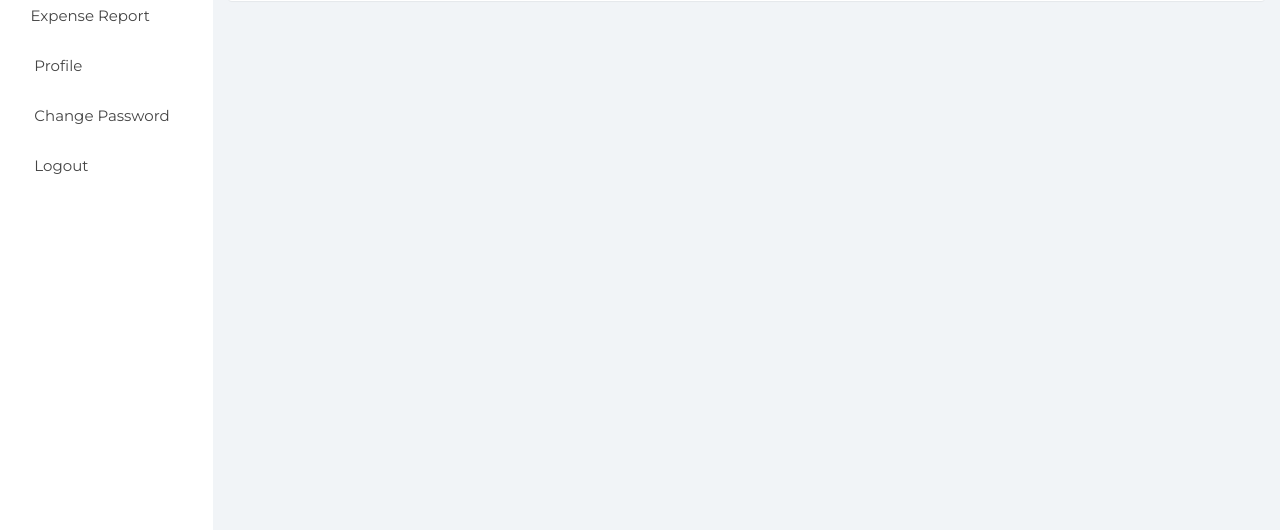
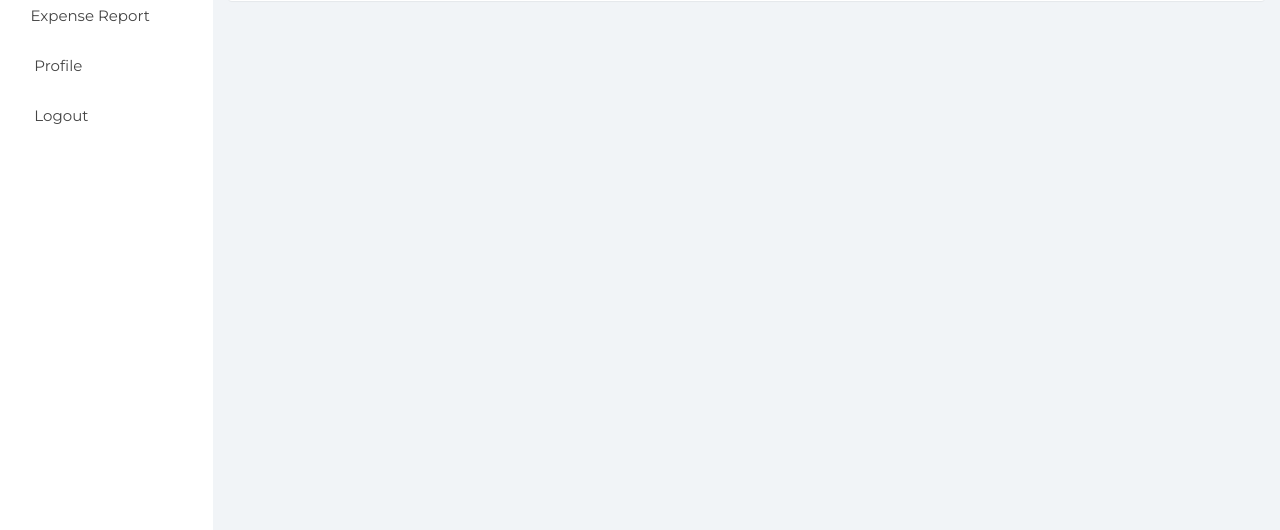
Before and after one commit to diego-ruben-cruz/CMPE-133-PaySmith-Fall-2021, a PHP site: page /manage-expense.php in a window 1280 px wide. Shown: the part 270-800 px from the top of the page. Run offline with PHP 8.4, Linux system fonts and the light colour scheme; a user stored in the database is signed in; data comes from the database, SQL or seed files in the repository; grey boxes labelled with a size stand in for pictures from a placeholder-image service; data that the repository does not hold is empty; some libraries are stand-ins or nearby versions; some web fonts are replaced.

Commit message:
Add files via upload

```diff
--- a/add-expense.php
+++ b/add-expense.php
@@ -123,7 +123,7 @@ echo "<script>alert('Something went wrong. Please try again');</script>";
 
 
               <li><a href="user-profile.php"><em class="fa fa-user">&nbsp;</em> Profile</a></li>
-               <li><a href="change-password.php"><em class="fa fa-clone">&nbsp;</em> Change Password</a></li>
+
   <li><a href="logout.php"><em class="fa fa-power-off">&nbsp;</em> Logout</a></li>
 
           </ul>
--- a/expense-datewise-reports-detailed.php
+++ b/expense-datewise-reports-detailed.php
@@ -91,7 +91,7 @@ $name=$row['fname'];
 
 
             <li><a href="user-profile.php"><em class="fa fa-user">&nbsp;</em> Profile</a></li>
-             <li><a href="change-password.php"><em class="fa fa-clone">&nbsp;</em> Change Password</a></li>
+
 <li><a href="logout.php"><em class="fa fa-power-off">&nbsp;</em> Logout</a></li>
 
         </ul>
--- a/expense-datewise-reports.php
+++ b/expense-datewise-reports.php
@@ -106,7 +106,7 @@ if (strlen($_SESSION['id']==0)) {
 
 
               <li><a href="user-profile.php"><em class="fa fa-user">&nbsp;</em> Profile</a></li>
-               <li><a href="change-password.php"><em class="fa fa-clone">&nbsp;</em> Change Password</a></li>
+
   <li><a href="logout.php"><em class="fa fa-power-off">&nbsp;</em> Logout</a></li>
 
           </ul>
--- a/expense-monthwise-reports-detailed.php
+++ b/expense-monthwise-reports-detailed.php
@@ -106,7 +106,7 @@ if (strlen($_SESSION['id']==0)) {
 
 
               <li><a href="user-profile.php"><em class="fa fa-user">&nbsp;</em> Profile</a></li>
-               <li><a href="change-password.php"><em class="fa fa-clone">&nbsp;</em> Change Password</a></li>
+
   <li><a href="logout.php"><em class="fa fa-power-off">&nbsp;</em> Logout</a></li>
 
           </ul>
--- a/expense-monthwise-reports.php
+++ b/expense-monthwise-reports.php
@@ -105,7 +105,6 @@ if (strlen($_SESSION['id']==0)) {
 
 
               <li><a href="user-profile.php"><em class="fa fa-user">&nbsp;</em> Profile</a></li>
-               <li><a href="change-password.php"><em class="fa fa-clone">&nbsp;</em> Change Password</a></li>
   <li><a href="logout.php"><em class="fa fa-power-off">&nbsp;</em> Logout</a></li>
 
           </ul>
--- a/expense-reports-detailed.php
+++ b/expense-reports-detailed.php
@@ -105,7 +105,6 @@ if (strlen($_SESSION['id']==0)) {
 
 
               <li><a href="user-profile.php"><em class="fa fa-user">&nbsp;</em> Profile</a></li>
-               <li><a href="change-password.php"><em class="fa fa-clone">&nbsp;</em> Change Password</a></li>
   <li><a href="logout.php"><em class="fa fa-power-off">&nbsp;</em> Logout</a></li>
 
           </ul>
--- a/expense-reports.php
+++ b/expense-reports.php
@@ -105,7 +105,6 @@ if (strlen($_SESSION['id']==0)) {
 
 
               <li><a href="user-profile.php"><em class="fa fa-user">&nbsp;</em> Profile</a></li>
-               <li><a href="change-password.php"><em class="fa fa-clone">&nbsp;</em> Change Password</a></li>
   <li><a href="logout.php"><em class="fa fa-power-off">&nbsp;</em> Logout</a></li>
 
           </ul>
--- a/expense-yearwise-reports-detailed.php
+++ b/expense-yearwise-reports-detailed.php
@@ -105,7 +105,6 @@ if (strlen($_SESSION['detsuid']==0)) {
 
 
               <li><a href="user-profile.php"><em class="fa fa-user">&nbsp;</em> Profile</a></li>
-               <li><a href="change-password.php"><em class="fa fa-clone">&nbsp;</em> Change Password</a></li>
   <li><a href="logout.php"><em class="fa fa-power-off">&nbsp;</em> Logout</a></li>
 
           </ul>
--- a/expense-yearwise-reports.php
+++ b/expense-yearwise-reports.php
@@ -105,7 +105,6 @@ if (strlen($_SESSION['id']==0)) {
 
 
               <li><a href="user-profile.php"><em class="fa fa-user">&nbsp;</em> Profile</a></li>
-               <li><a href="change-password.php"><em class="fa fa-clone">&nbsp;</em> Change Password</a></li>
   <li><a href="logout.php"><em class="fa fa-power-off">&nbsp;</em> Logout</a></li>
 
           </ul>
--- a/manage-expense.php
+++ b/manage-expense.php
@@ -123,7 +123,7 @@ echo "<script>alert('Something went wrong. Please try again');</script>";
 
 
                 <li><a href="user-profile.php"><em class="fa fa-user">&nbsp;</em> Profile</a></li>
-                 <li><a href="change-password.php"><em class="fa fa-clone">&nbsp;</em> Change Password</a></li>
+
     <li><a href="logout.php"><em class="fa fa-power-off">&nbsp;</em> Logout</a></li>
 
             </ul>
```
